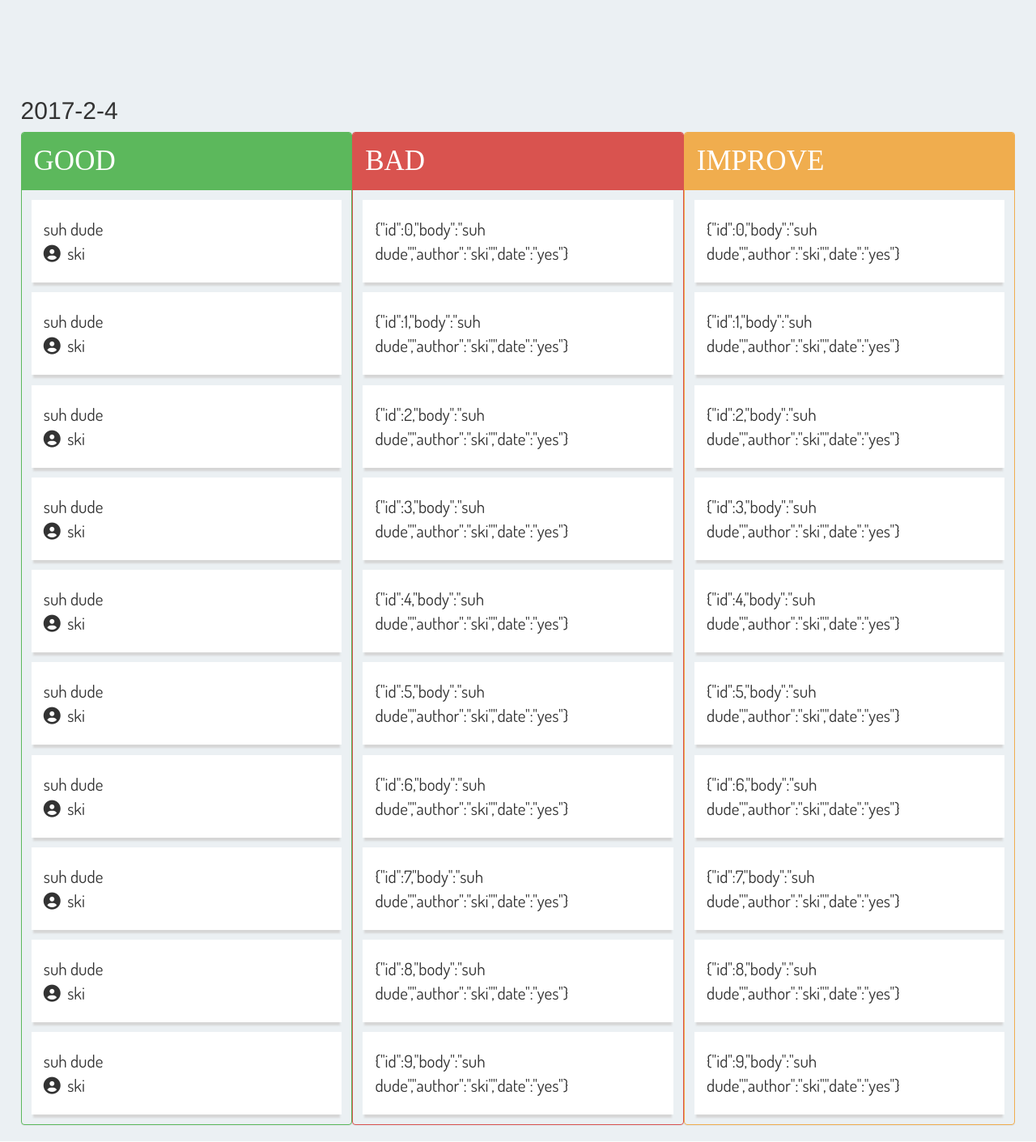
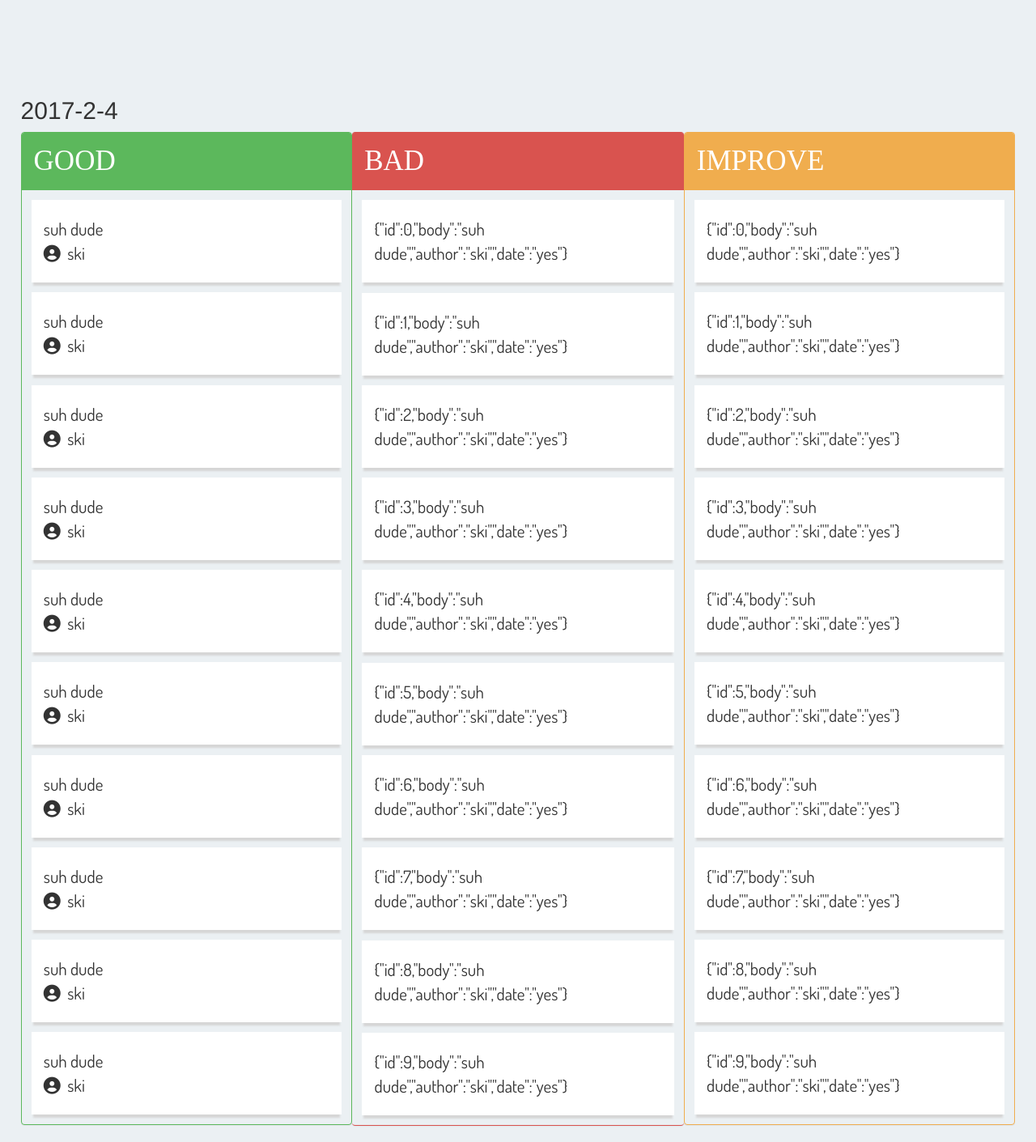
Before and after one commit to gracening/sprint-reviewer, a Rails app: page / in a window 1280 px wide. Shown: the whole page at 81% size. Run offline with Rails 7, Linux system fonts and the light colour scheme; some libraries are stand-ins or nearby versions; some web fonts are replaced.

Commit message:
Remove border

```diff
--- a/website/app/assets/stylesheets/application.css
+++ b/website/app/assets/stylesheets/application.css
@@ -39,6 +39,8 @@
 
 .panel-red {
     border-color: #d9534f;
+    border-left-style: none;
+    border-right-style: none;
 }
 
 .panel-red > .panel-heading {
```
